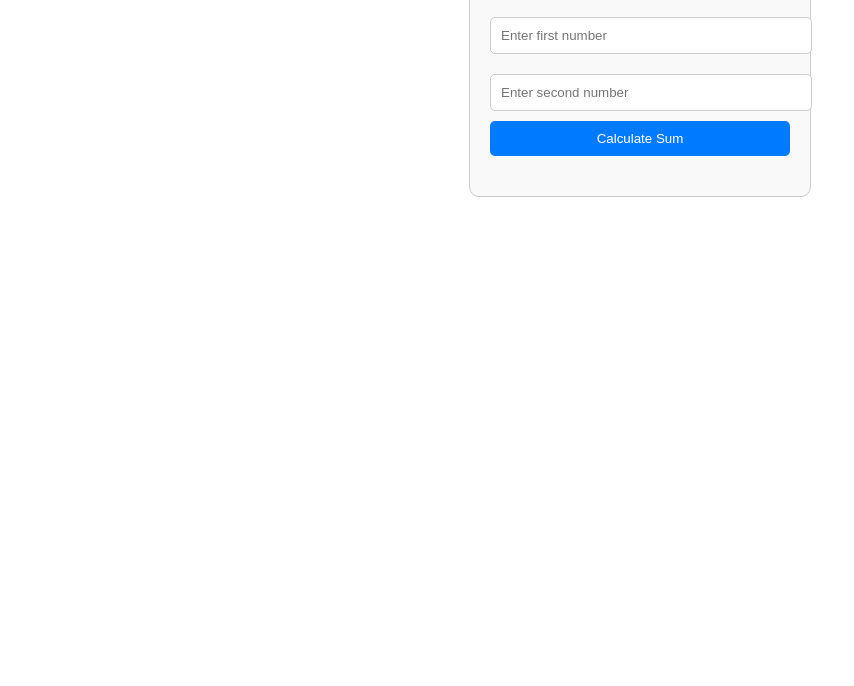
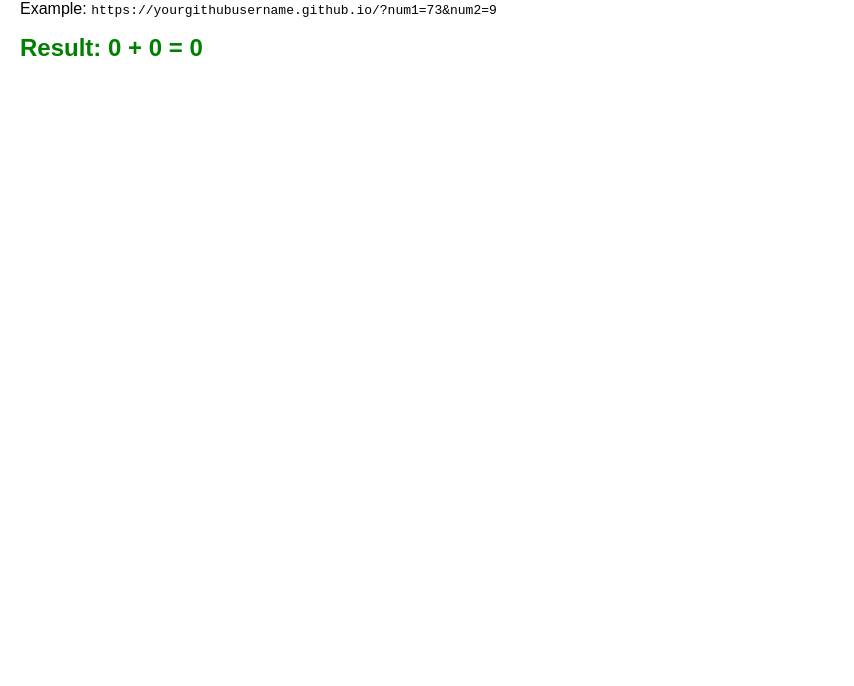
Before and after one commit to danivo256/MD, a plain HTML site: page index.html in a window 1280 px wide. Shown: the part 114-800 px from the top of the page, without its empty margins (0-854 px from the left). Drawn offline with Linux system fonts and the light colour scheme.

Commit message:
Update index.html

```diff
--- a/index.html
+++ b/index.html
@@ -9,63 +9,36 @@
       font-family: Arial, sans-serif;
       margin: 20px;
     }
-    .calculator {
-      max-width: 300px;
-      margin: 0 auto;
-      padding: 20px;
-      border: 1px solid #ccc;
-      border-radius: 10px;
-      background-color: #f9f9f9;
-    }
-    input[type="number"] {
-      width: 100%;
-      padding: 10px;
-      margin: 10px 0;
-      border: 1px solid #ccc;
-      border-radius: 5px;
-    }
-    button {
-      width: 100%;
-      padding: 10px;
-      background-color: #007bff;
-      color: white;
-      border: none;
-      border-radius: 5px;
-      cursor: pointer;
-    }
-    button:hover {
-      background-color: #0056b3;
-    }
     .result {
-      margin-top: 20px;
       font-size: 24px;
       font-weight: bold;
       color: green;
-      text-align: center;
     }
   </style>
 </head>
 <body>
-  <div class="calculator">
   <h1>Addition Calculator</h1>
-    <input type="number" id="num1" placeholder="Enter first number">
-    <input type="number" id="num2" placeholder="Enter second number">
-    <button onclick="calculateSum()">Calculate Sum</button>
+  <p>Enter two numbers as query parameters in the URL:</p>
+  <p>Example: <code>https://yourgithubusername.github.io/?num1=73&num2=9</code></p>
+
   <div class="result" id="result"></div>
-  </div>
 
   <script>
-    function calculateSum() {
-      // Get the values from the input fields
-      const num1 = parseFloat(document.getElementById('num1').value) || 0;
-      const num2 = parseFloat(document.getElementById('num2').value) || 0;
+    // Function to get query parameters from the URL
+    function getQueryParam(param) {
+      const urlParams = new URLSearchParams(window.location.search);
+      return urlParams.get(param);
+    }
+
+    // Get num1 and num2 from the URL
+    const num1 = parseFloat(getQueryParam('num1')) || 0;
+    const num2 = parseFloat(getQueryParam('num2')) || 0;
 
     // Calculate the sum
     const sum = num1 + num2;
 
     // Display the result
     document.getElementById('result').innerText = `Result: ${num1} + ${num2} = ${sum}`;
-    }
   </script>
 </body>
 </html>
```
Lines whose indentation alone changed are shown as unchanged.
